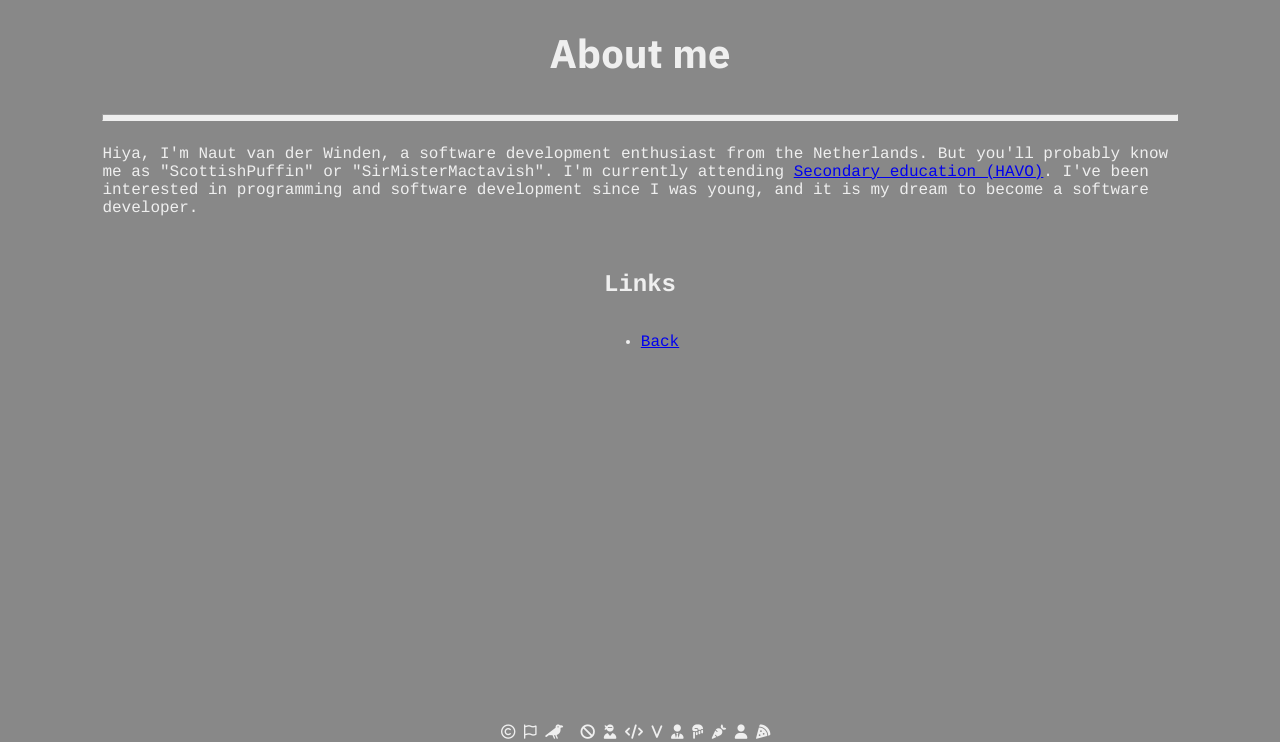
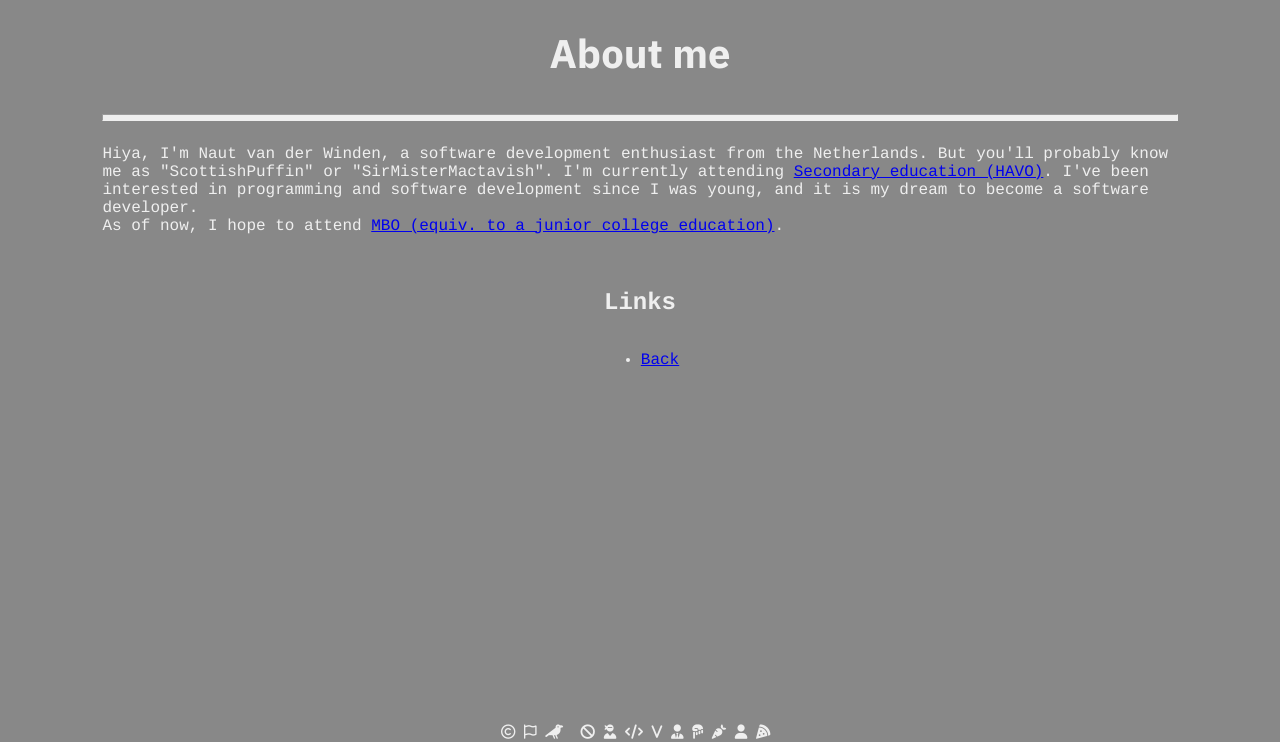
Before and after one commit to WeeScottishPuffin/portfolio, a Flask app: page /project/portfolio in a window 1280 px wide. Shown: the part 78-820 px from the top of the page. Run offline with Flask 2, Linux system fonts and the light colour scheme; some libraries are stand-ins or nearby versions.

Commit message:
Edited aboutme page

```diff
--- a/templates/portfolio.html
+++ b/templates/portfolio.html
@@ -30,7 +30,7 @@
       <h1 class="title">About me</h2>
       <hr>
       <p>
-        Hiya, I'm Naut van der Winden, a software development enthusiast from the Netherlands. But you'll probably know me as "ScottishPuffin" or "SirMisterMactavish". I'm currently attending <a href="https://en.wikipedia.org/wiki/Hoger_algemeen_voortgezet_onderwijs"> Secondary education (HAVO)</a>. I've been interested in programming and software development since I was young, and it is my dream to become a software developer.
+        Hiya, I'm Naut van der Winden, a software development enthusiast from the Netherlands. But you'll probably know me as "ScottishPuffin" or "SirMisterMactavish". I'm currently attending <a href="https://en.wikipedia.org/wiki/Hoger_algemeen_voortgezet_onderwijs" target="_blank"> Secondary education (HAVO)</a>. I've been interested in programming and software development since I was young, and it is my dream to become a software developer.<br>As of now, I hope to attend <a href="https://en.wikipedia.org/wiki/Education_in_the_Netherlands#:~:text=%5Bedit%5D-,MBO,-%5Bedit%5D" target="_blank"> MBO (equiv. to a junior college education)</a>.
       </p>
       <br>
       <h2 class="subtitle">Links</h2>
```
